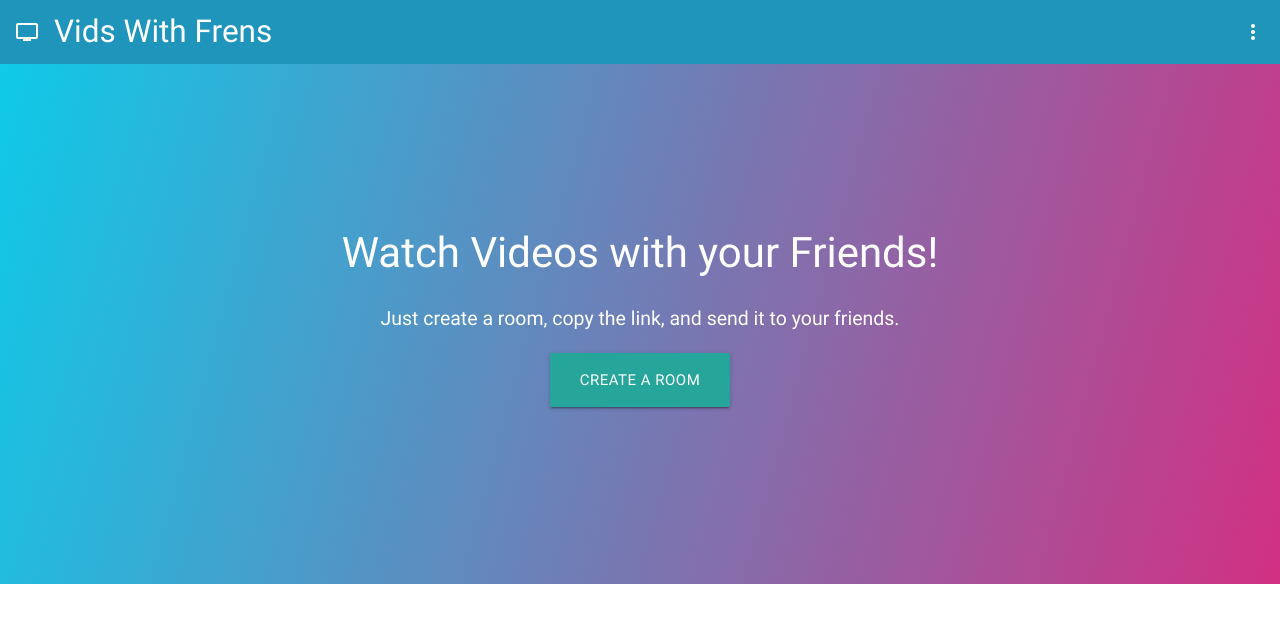
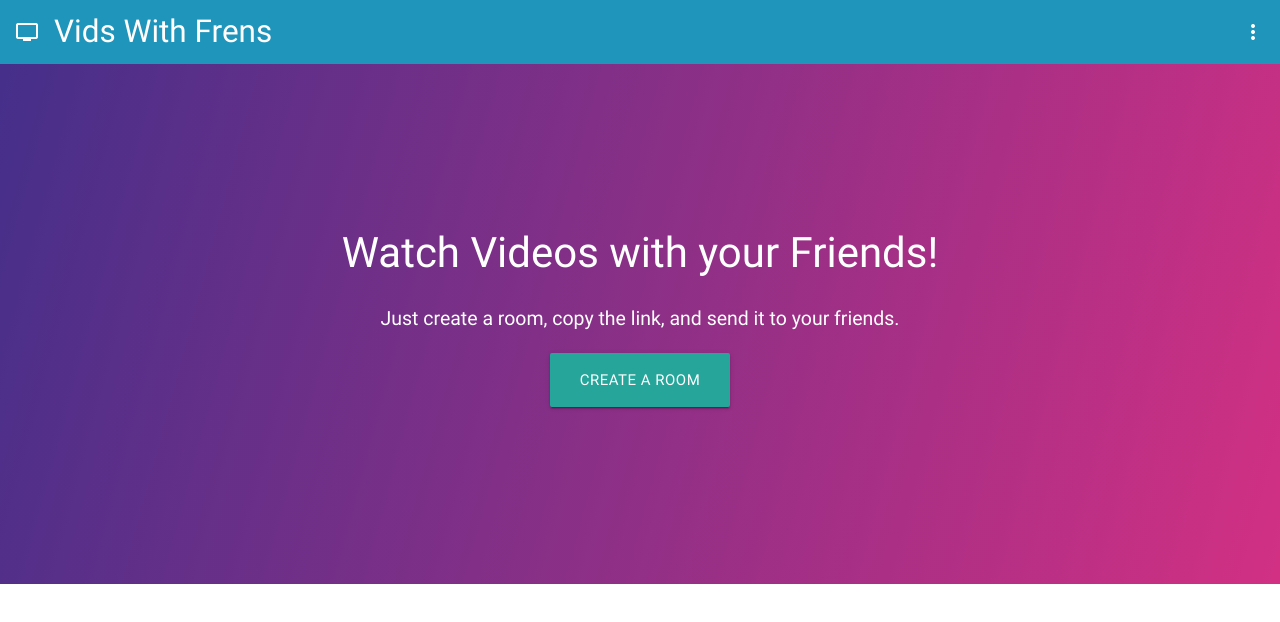
Before and after one commit to GlendaleAcosta/vids-with-frens-ng, an Angular app: page / in a window 1280 px wide. Shown: the top 622 px of the page. Built offline with nearby package versions, Linux system fonts and the light colour scheme.

Commit message:
Minor changes to video bottom info.

```diff
--- a/src/app/components/homepage/home/home.component.scss
+++ b/src/app/components/homepage/home/home.component.scss
@@ -6,7 +6,7 @@ section {
   // background: lightblue;
   // background: linear-gradient(left top, #d23083, #f3693a);
   // background: linear-gradient(-75deg, #d23083, #0d95ab);
-  background: linear-gradient(-75deg, #d23083, #0fcae8);
+  background: linear-gradient(-75deg, #d23083, #452f8a);
 
   // #d23083
   // #f3693a
--- a/src/app/components/roompage/room-video/room-video.component.html
+++ b/src/app/components/roompage/room-video/room-video.component.html
@@ -14,8 +14,8 @@
           <!-- <div id="playerid" autoplay="1"></div> -->
         </div>
         <div class="card-content white-text bottom">
-          <p>I am a very simple card. I am good at containing small bits of information.
-          I am convenient because I require little markup to use effectively.</p>
+          <p>Copy the url and send it to your friends to watch with them!</p>
+
         </div>
         <!-- <div class="card-action">
           <a href="#">This is a link</a>
--- a/src/app/components/roompage/video-sidebar/video-sidebar.component.scss
+++ b/src/app/components/roompage/video-sidebar/video-sidebar.component.scss
@@ -19,7 +19,7 @@
 }
 
 .search-form {
-  background: darkslategray;
+  background: #145163;
   width: 100%;
   top: 0;
 }
--- a/src/app/components/roompage/video-sidebar/video-sidebar.component.ts
+++ b/src/app/components/roompage/video-sidebar/video-sidebar.component.ts
@@ -24,6 +24,7 @@ export class VideoSidebarComponent implements OnInit {
         const videos = res.items;
         this.videos = videos;
       })
+      f.reset();
     }
   }
 
```
